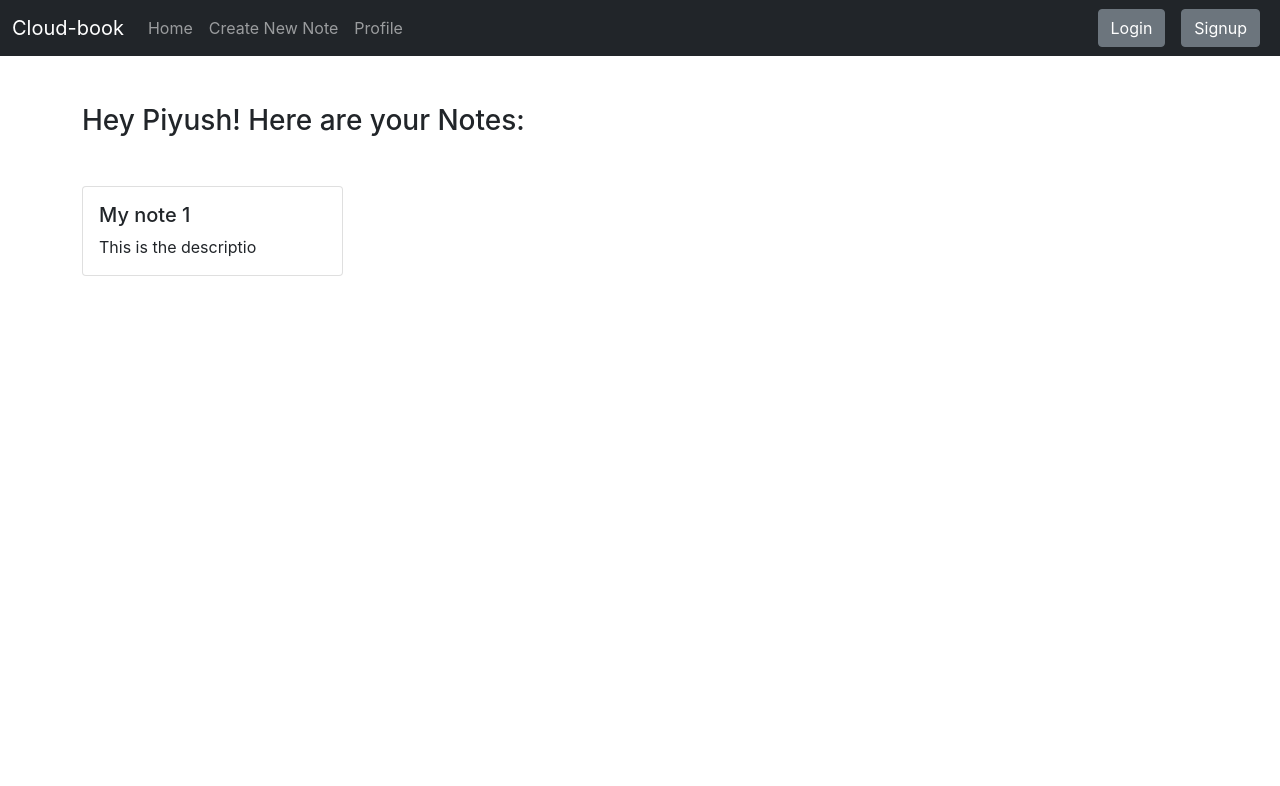
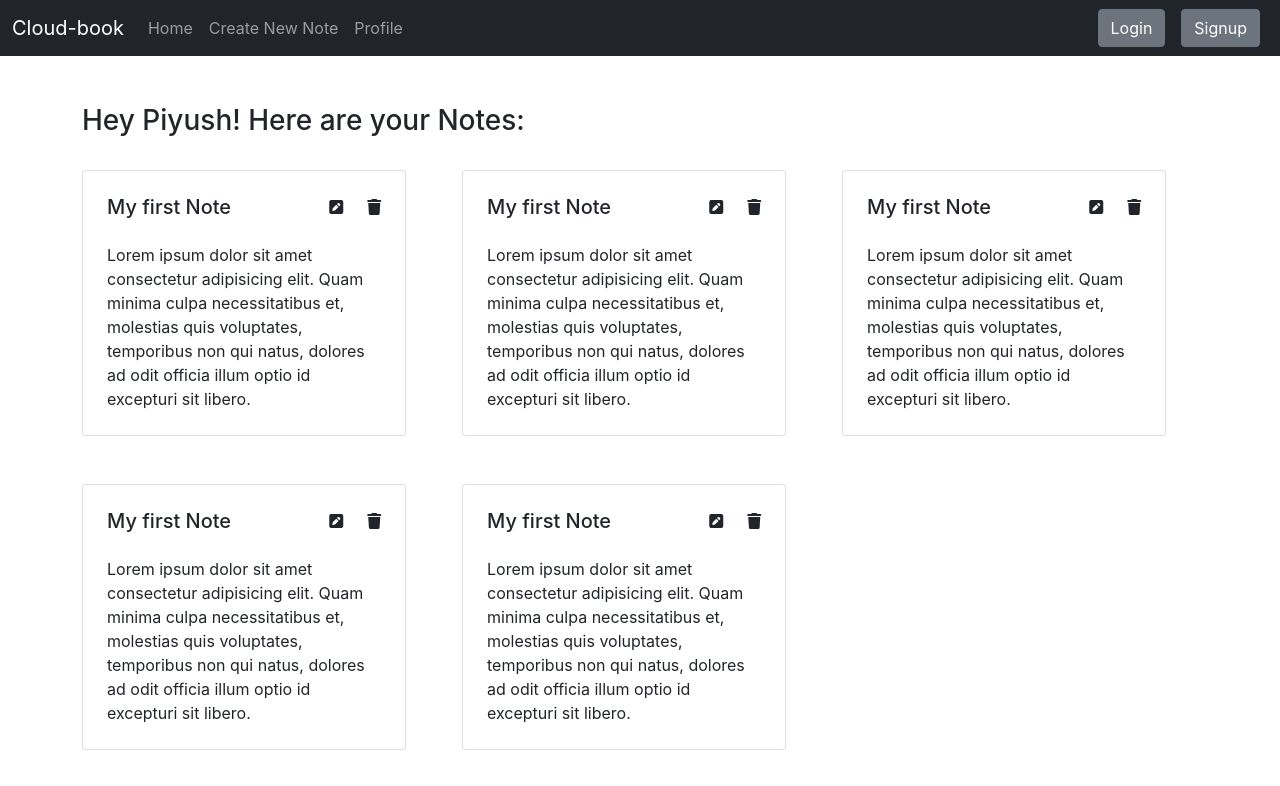
Before and after one commit to piyushx/cloud-book, a React (Create React App) app: page / in a window 1280 px wide. Shown: the top 786 px of the page. Built offline with nearby package versions, Linux system fonts and the light colour scheme.

Commit message:
added functionality to create & delete notes on front end with context API

```diff
--- a/public/index.html
+++ b/public/index.html
@@ -10,6 +10,7 @@
       content="Web site created using create-react-app"
     />
     <link rel="apple-touch-icon" href="%PUBLIC_URL%/logo192.png" />
+    <script src="https://kit.fontawesome.com/701c7f2412.js" crossorigin="anonymous"></script>
     <link href="https://cdn.jsdelivr.net/npm/bootstrap@5.1.1/dist/css/bootstrap.min.css" rel="stylesheet" integrity="sha384-F3w7mX95PdgyTmZZMECAngseQB83DfGTowi0iMjiWaeVhAn4FJkqJByhZMI3AhiU" crossorigin="anonymous">
     <!--
       manifest.json provides metadata used when your web app is installed on a
--- a/src/App.js
+++ b/src/App.js
@@ -9,11 +9,13 @@
 } from "react-router-dom";
 import Profile from "./components/Profile";
 import AllNotes from "./components/AllNotes";
+import NoteState from "./contextAPI/NotesContext/NoteState";
 
 
 const App = () => {
   return (
     <>
+    <NoteState>
 
       <Router>
       <Navbar/>
@@ -32,6 +34,7 @@
         </Switch>
 
       </Router>
+      </NoteState>
     </>
   )
 
--- a/src/components/AllNotes.js
+++ b/src/components/AllNotes.js
@@ -1,14 +1,25 @@
-import React from 'react'
+import React, {useContext} from 'react'
 import NoteItem from './NoteItem'
+import NoteContext from '../contextAPI/NotesContext/NoteContext'
+
 
 
 function Home() {
+
+    const fetchNote = useContext(NoteContext);
+
     return (
         <div className="container my-5">
-            <h3 className="my-5">Hey Piyush! Here are your Notes: </h3>
-            <NoteItem title = "My note 1" description = "This is the descriptio" tag = "Personal"/>
+            <h3 className="my-2">Hey Piyush! Here are your Notes: </h3>
+            <div className="row">
+            {fetchNote.Note.map((eachNote)=>
+                <div className = "col-md-4"><NoteItem Title = {eachNote.Title} Description = {eachNote.Description} Tag = {eachNote.Tag} Key = {eachNote.Tag} /></div>
+            )}
+            </div>
+
         </div>
     )
+
 }
 
 export default Home
--- a/src/components/CreateNote.js
+++ b/src/components/CreateNote.js
@@ -1,13 +1,22 @@
-import React from 'react'
+import React, {useContext} from 'react'
 import NewNoteForm from './NewNoteForm'
 import NoteItem from './NoteItem'
+import NoteContext from '../contextAPI/NotesContext/NoteContext'
 
 function Notes() {
+
+    const fetchNote = useContext(NoteContext);
+
+
     return (
         <div className = "container my-3">
             <NewNoteForm/>
             <h3 className="my-4">Your recent notes: </h3>
-            <NoteItem title = "My note 1" description = "This is the description" tag = "Personal"/>
+            <div className="row">
+            {fetchNote.Note.map((eachNote)=>
+                <div className = "col-md-4"><NoteItem Title = {eachNote.Title} Description = {eachNote.Description} Tag = {eachNote.Tag} Key = {eachNote.Tag} /></div>
+            )}
+            </div>
         </div>
     )
 }
--- a/src/components/NewNoteForm.js
+++ b/src/components/NewNoteForm.js
@@ -1,25 +1,46 @@
-import React from 'react'
+import React, {useContext, useState} from 'react'
+import NoteContext from '../contextAPI/NotesContext/NoteContext'
+
 
 function NewNoteForm() {
+    const fetchNote = useContext(NoteContext);
+    const {addNote} = fetchNote
+
+    const [Note, setNote] = useState({Title: "", Description: "", Tag: ""})
+
+    const onClickChange = (event) => {
+        event.preventDefault();
+        addNote(Note.Title, Note.Description, Note.Tag)
+    }
+
+    const onChange = (event) => {
+
+        setNote({...Note, [event.target.name]: event.target.value})
+    }
+
+
+
+
+
     return (
         <div className = "my-5" style={{width:"50%"}}>
             <form>
                 <div className="container">
                 <div class="mb-3">
-                    <label for="notetitle" class="form-label">Title of your Note: </label>
-                    <input type="text" class="form-control" id="notetitle" aria-describedby="emailHelp"/>
+                    <label for="Title" class="form-label">Title of your Note: </label>
+                    <input type="text" class="form-control" id="Title" name = "Title" aria-describedby="emailHelp" onChange={onChange} />
                 </div>
                 <div class="mb-3">
-                    <label for="notedesc" class="form-label">Description of your Note: </label>
-                    <input type="text" class="form-control" id="notedesc"/>
+                    <label for="Description" class="form-label">Description of your Note: </label>
+                    <input type="text" class="form-control" name = "Description" id="Description" onChange={onChange} />
                 </div>
                 <div class="mb-3">
-                    <label for="notetag" class="form-label">Enter Tag: </label>
-                    <input type="text" class="form-control" id="notetag"/>
+                    <label for="Tag" class="form-label">Enter Tag: </label>
+                    <input type="text" class="form-control" name = "Tag" id="Tag" onChange={onChange} />
                 </div>
 
 
-                <button type="submit" class="btn btn-primary">Add note</button>
+                <button class="btn btn-primary" onClick={onClickChange}>Add note</button>
                 </div>
             </form>
         </div>
--- a/src/components/NoteItem.js
+++ b/src/components/NoteItem.js
@@ -1,16 +1,31 @@
-import React from 'react'
+import React, {useContext} from 'react'
+import NoteContext from '../contextAPI/NotesContext/NoteContext'
 
 function NoteItem(props) {
 
-    const {title, description, tag} = props
+    const deleteNote = useContext(NoteContext)
+
+    const {deleteNoteOne} = deleteNote
+
+    const {Title, Description, Tag} = props
     return (
         <div>
-            <div class="row">
-                <div class="col-sm-3">
-                    <div class="card">
-                        <div class="card-body">
-                            <h5 class="card-title">{title}</h5>
-                            <p class="card-text">{description}</p>
+            <div className="row">
+                <div className="col-sm-11 my-4">
+                    <div className="card p-2">
+                        <div className="card-body">
+                        <div class="d-flex justify-content-between">
+                        <h5 className="card-title mb-4">{Title}</h5>
+                        <div>
+                        <i class="fas fa-pen-square mx-4"></i>
+                             <i class="fas fa-trash" onClick={()=> deleteNoteOne(Tag)}></i>
+                        </div>
+
+                        </div>
+
+
+
+                            <p className="card-text">{Description}</p>
 
                         </div>
                     </div>
--- a/src/components/Profile.js
+++ b/src/components/Profile.js
@@ -1,9 +1,10 @@
-import React from 'react'
+import React,{useContext} from 'react'
 
 function About() {
+
     return (
+
         <div className="container my-3">
-            This is about page
         </div>
     )
 }
--- /dev/null
+++ b/src/contextAPI/NotesContext/NoteContext.js
@@ -0,0 +1,3 @@
+import {createContext} from "react";
+const NoteContext = createContext();
+export default NoteContext ;
--- /dev/null
+++ b/src/contextAPI/NotesContext/NoteState.js
@@ -0,0 +1,60 @@
+import NoteContext from "./NoteContext";
+import { useState } from "react";
+
+const NoteState = (props) => {
+
+
+    const [Note, setNote] = useState([{
+        "Title" : "My first Note",
+        "Description" : "Lorem ipsum dolor sit amet consectetur adipisicing elit. Quam minima culpa necessitatibus et, molestias quis voluptates, temporibus non qui natus, dolores ad odit officia illum optio id excepturi sit libero.",
+        "Tag": "Personal"
+    },
+    {
+        "Title" : "My first Note",
+        "Description" : "Lorem ipsum dolor sit amet consectetur adipisicing elit. Quam minima culpa necessitatibus et, molestias quis voluptates, temporibus non qui natus, dolores ad odit officia illum optio id excepturi sit libero.",
+        "Tag": "business"
+    },
+    {
+        "Title" : "My first Note",
+        "Description" : "Lorem ipsum dolor sit amet consectetur adipisicing elit. Quam minima culpa necessitatibus et, molestias quis voluptates, temporibus non qui natus, dolores ad odit officia illum optio id excepturi sit libero.",
+        "Tag": "motivation"
+    },
+    {
+        "Title" : "My first Note",
+        "Description" : "Lorem ipsum dolor sit amet consectetur adipisicing elit. Quam minima culpa necessitatibus et, molestias quis voluptates, temporibus non qui natus, dolores ad odit officia illum optio id excepturi sit libero.",
+        "Tag": "goals"
+    },
+    {
+        "Title" : "My first Note",
+        "Description" : "Lorem ipsum dolor sit amet consectetur adipisicing elit. Quam minima culpa necessitatibus et, molestias quis voluptates, temporibus non qui natus, dolores ad odit officia illum optio id excepturi sit libero.",
+        "Tag": "goalie"
+    }
+
+])
+
+const addNote = (Title, Description, Tag)=> {
+
+    let noteObject = {
+        "Title" : Title,
+        "Description" : Description,
+        "Tag": Tag
+    }
+
+    setNote(Note.concat(noteObject))
+
+    console.log("Adding note");
+}
+
+const deleteNoteOne = (Tag) => {
+    const updatedNotes = Note.filter((note)=>{return note.Tag !== Tag })
+    setNote(updatedNotes)
+}
+
+return(
+    <NoteContext.Provider value={{Note, setNote, addNote, deleteNoteOne}}>
+        {props.children}
+    </NoteContext.Provider>
+)
+}
+
+export default NoteState ;
--- a/src/index.css
+++ b/src/index.css
@@ -11,3 +11,7 @@
   font-family: source-code-pro, Menlo, Monaco, Consolas, 'Courier New',
     monospace;
 }
+
+i{
+  cursor: pointer;
+}
```
